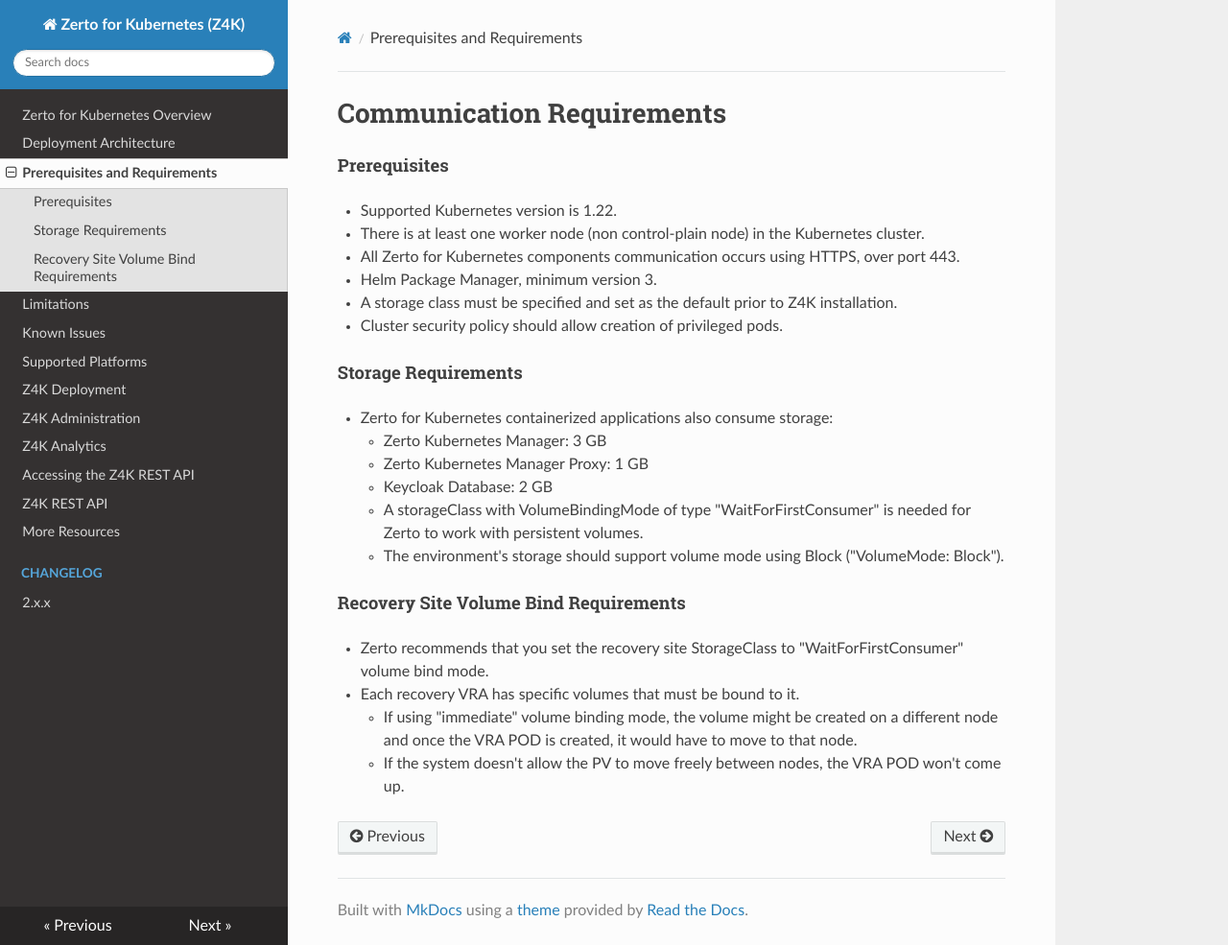
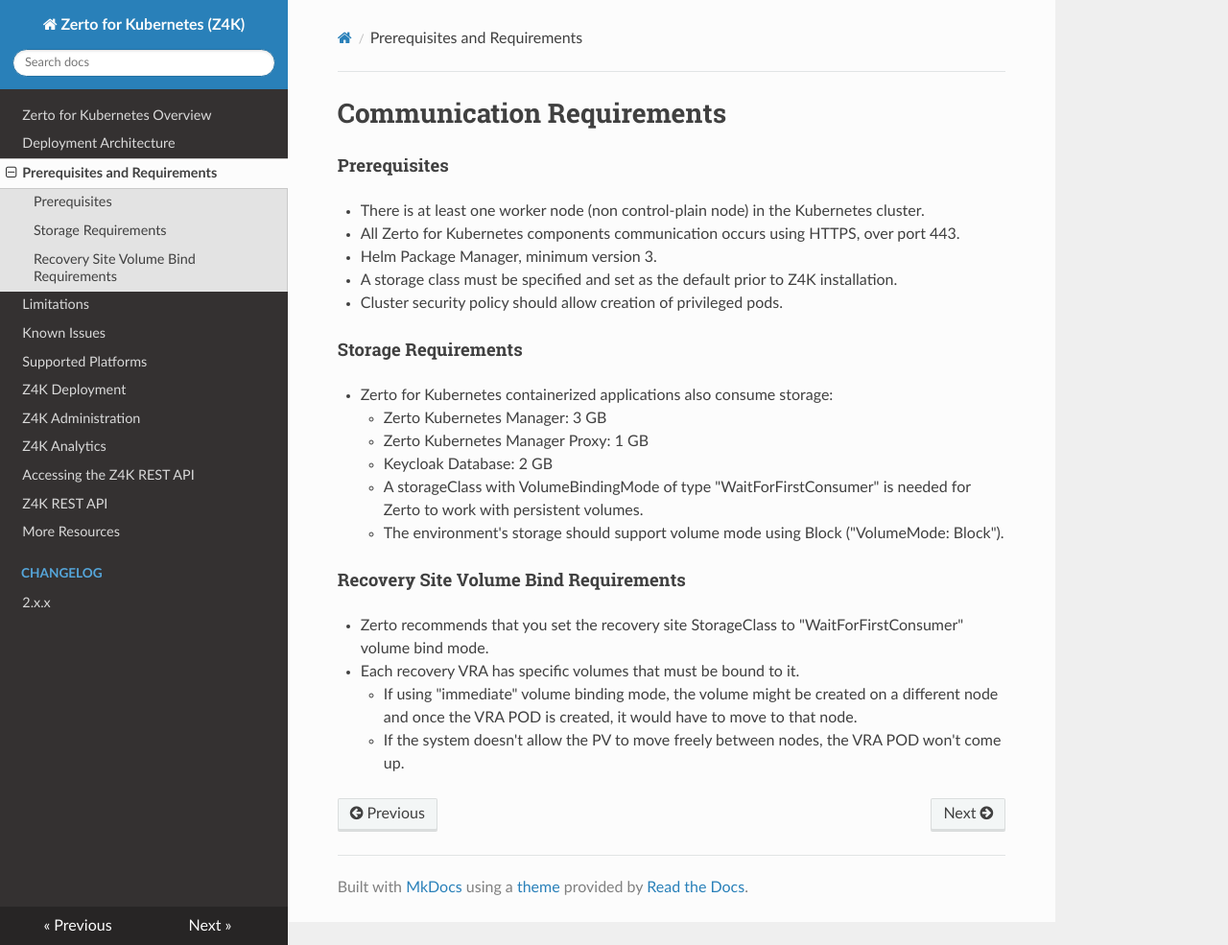
Before and after one commit to ZertoPublic/Z4K, an MkDocs documentation site: the page built from docs/PrerequisitesAndRequirements.md, in a window 1280 px wide and 985 px high. Shown: the whole window at 96% size. Built offline with MkDocs 1.6.1, drawn with Linux system fonts in a browser that asks for light colours.

Commit message:
Remove kubernetes version from this page

```diff
--- a/docs/PrerequisitesAndRequirements.md
+++ b/docs/PrerequisitesAndRequirements.md
@@ -1,7 +1,6 @@
 # Communication Requirements
 
 #### Prerequisites
-- Supported Kubernetes version is 1.22.
 - There is at least one worker node (non control-plain node) in the Kubernetes cluster.
 - All Zerto for Kubernetes components communication occurs using HTTPS, over port 443.
 - Helm Package Manager, minimum version 3.
```
